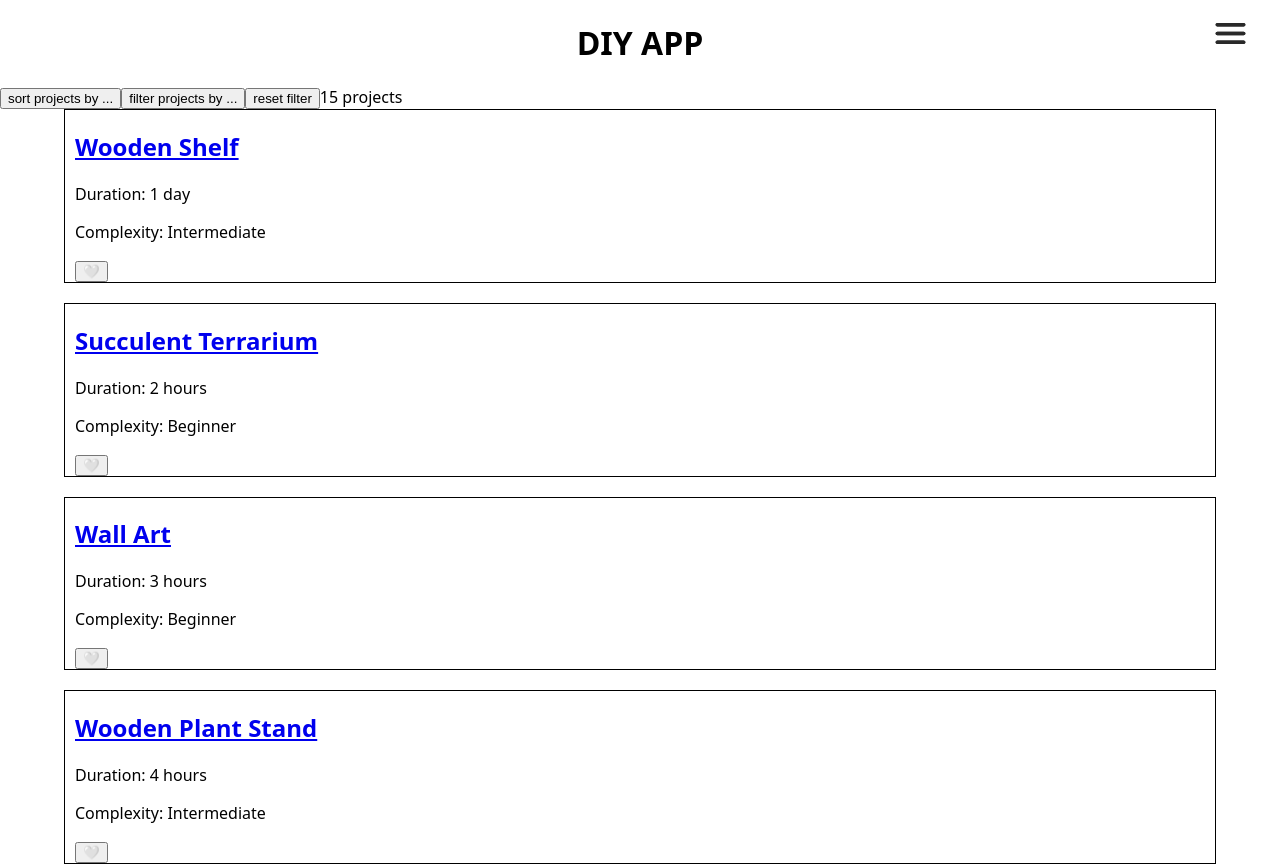
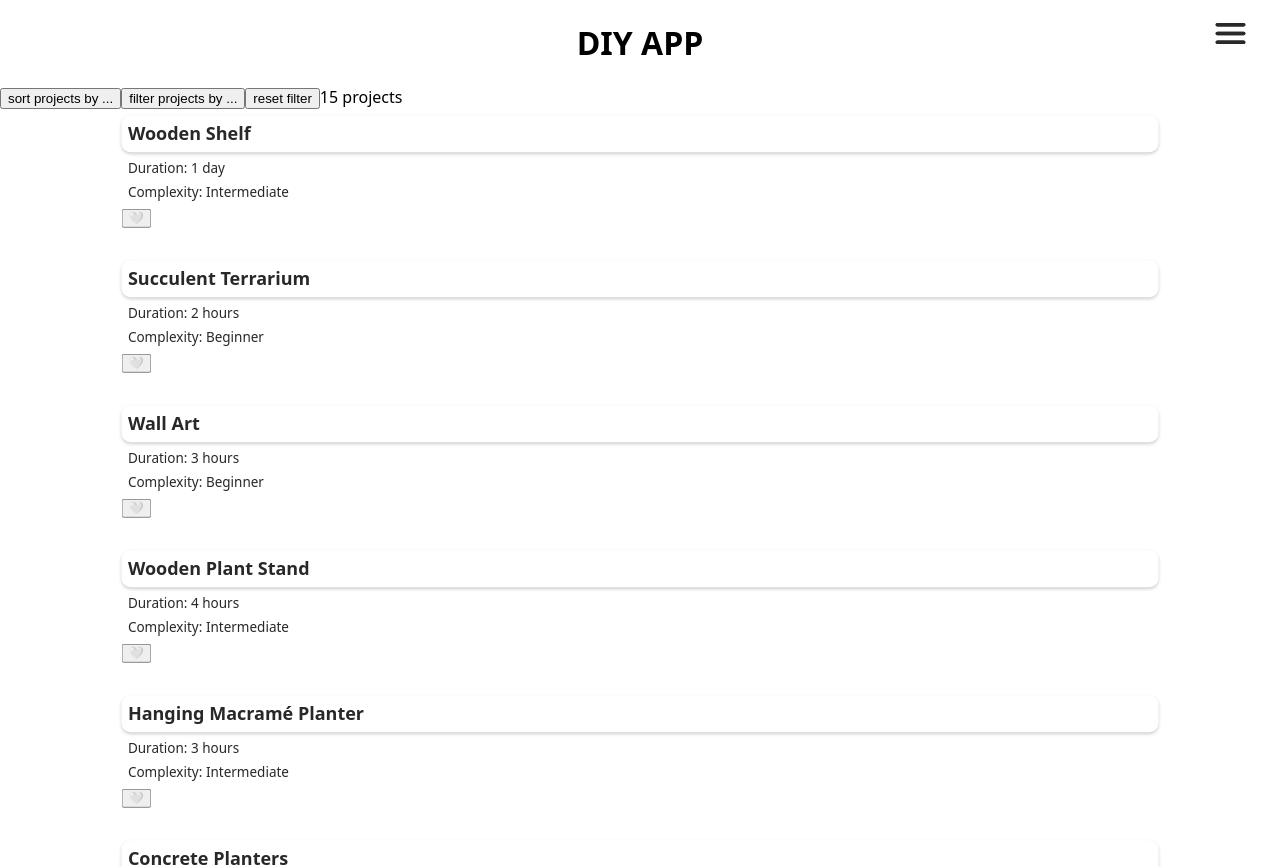
Before and after one commit to jana-scheidemann/DIY-App, a Next.js app: page / in a window 1280 px wide. Shown: the top 867 px of the page. Built offline with nearby package versions, Linux system fonts and the light colour scheme.

Commit message:
add and change styling in overview

```diff
--- a/components/Project.js
+++ b/components/Project.js
@@ -13,11 +13,11 @@ export default function Project({
 }) {
   return (
     <StyledArticle>
-      <Link href={`/projects/${slug}`}>
-        <h2>{title}</h2>
-      </Link>
-      <p>Duration: {duration}</p>
-      <p>Complexity: {complexity}</p>
+      <StyledLink href={`/projects/${slug}`}>
+        <StyledHeadline>{title}</StyledHeadline>
+      </StyledLink>
+      <StyledParagraph>Duration: {duration}</StyledParagraph>
+      <StyledParagraph>Complexity: {complexity}</StyledParagraph>
       <FavoriteButton
         id={id}
         onToggleFavorite={onToggleFavorite}
@@ -28,7 +28,40 @@ export default function Project({
 }
 
 const StyledArticle = styled.article`
-  border: 1px solid black;
-  padding: 0px 0px 0px 10px;
+  background-color: white;
+  //border: 1px solid black;
+  border-radius: 20px;
   width: 90vw;
+  transform: scale(0.9);
+  transition: 0.3s;
+  &:hover {
+    transform: scale(1);
+    transition: 0.5s;
+  }
 `;
+
+const StyledLink = styled(Link)`
+  background-color: var(--background-color-blue);
+  color: var(--text-color);
+  border-radius: 10px;
+  box-shadow: 0 2px 4px rgba(0, 0, 0, 0.2);
+  text-decoration: none;
+
+  display: flex;
+  flex-direction: row;
+  align-items: center;
+`;
+const StyledHeadline = styled.h2`
+  //text-align: center;
+  font-size: 20px;
+  color: #282828;
+  margin: 7px;
+  text-decoration: none;
+`;
+const StyledParagraph = styled.p`
+  text-align: left;
+  font-size: 15px;
+  color: #282828;
+  margin: 7px;
+  text-decoration: none;
+`;
```
